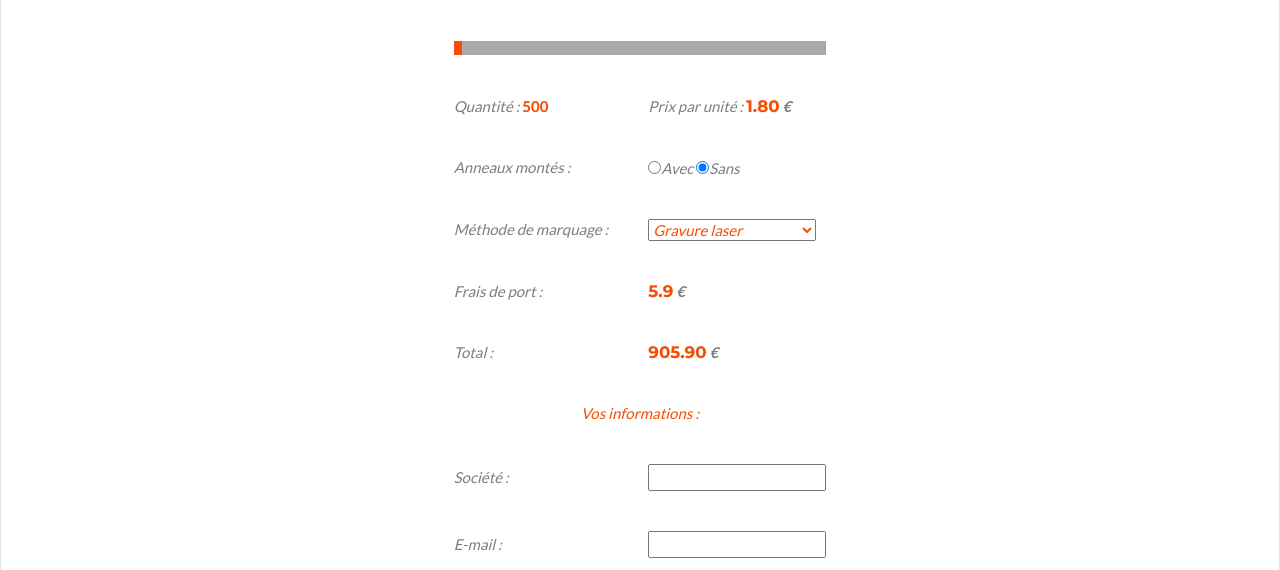
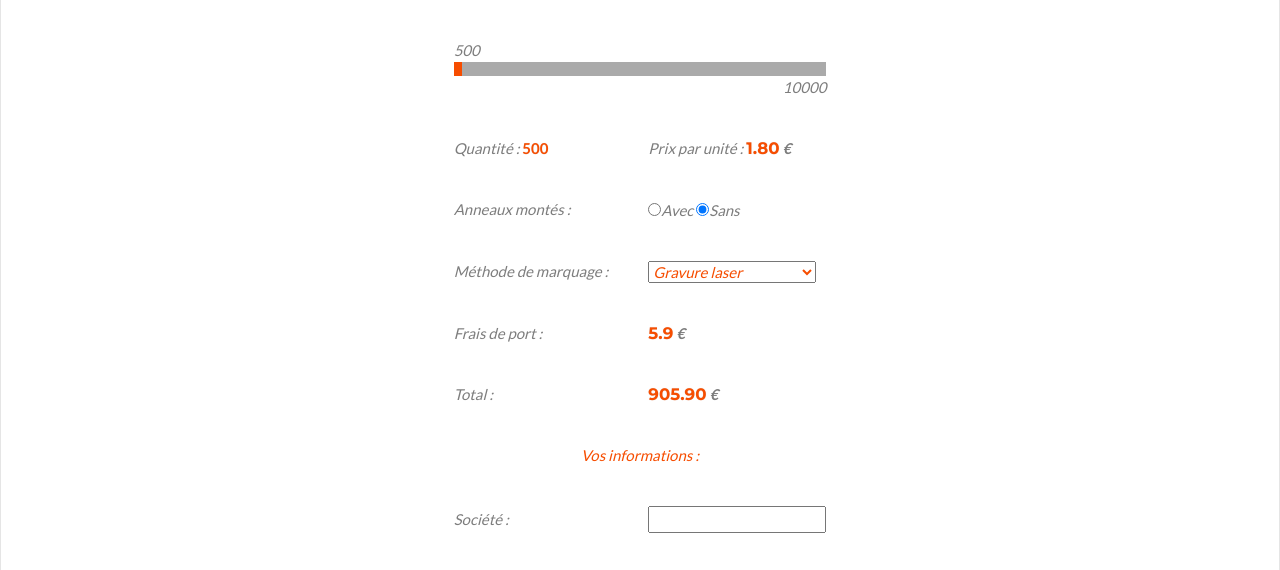
Before and after one commit to Mofla/girafe, a plain HTML site: page formulaire.html in a window 1280 px wide. Shown: the part 202-772 px from the top of the page. Drawn offline with nearby package versions, Linux system fonts and the light colour scheme; some packages are replaced by stand-ins of ours; a script that the page names is missing.

Commit message:
Ajout des quantités

```diff
--- a/formulaire.html
+++ b/formulaire.html
@@ -198,8 +198,8 @@
             <tr>
                 <td colspan=2 class="td-center"><span class="titre-form">Formulaire de commande</span></td>
             </tr>
-            <tr>
-                <td colspan=2><input type="range" min="500" max="10000" step="500" value="1" oninput="document.getElementById('quantite').textContent=value;Afficher()"/></td>
+             <tr>
+                <td colspan=2>500<input type="range" min="500" max="10000" step="500" value="1" oninput="document.getElementById('quantite').textContent=value;Afficher()"/><span style="float:right;">10000</span></td>
             </tr>
             <tr>
                 <td>Quantité : <span id="quantite" class="gras">500</span></td>
```
